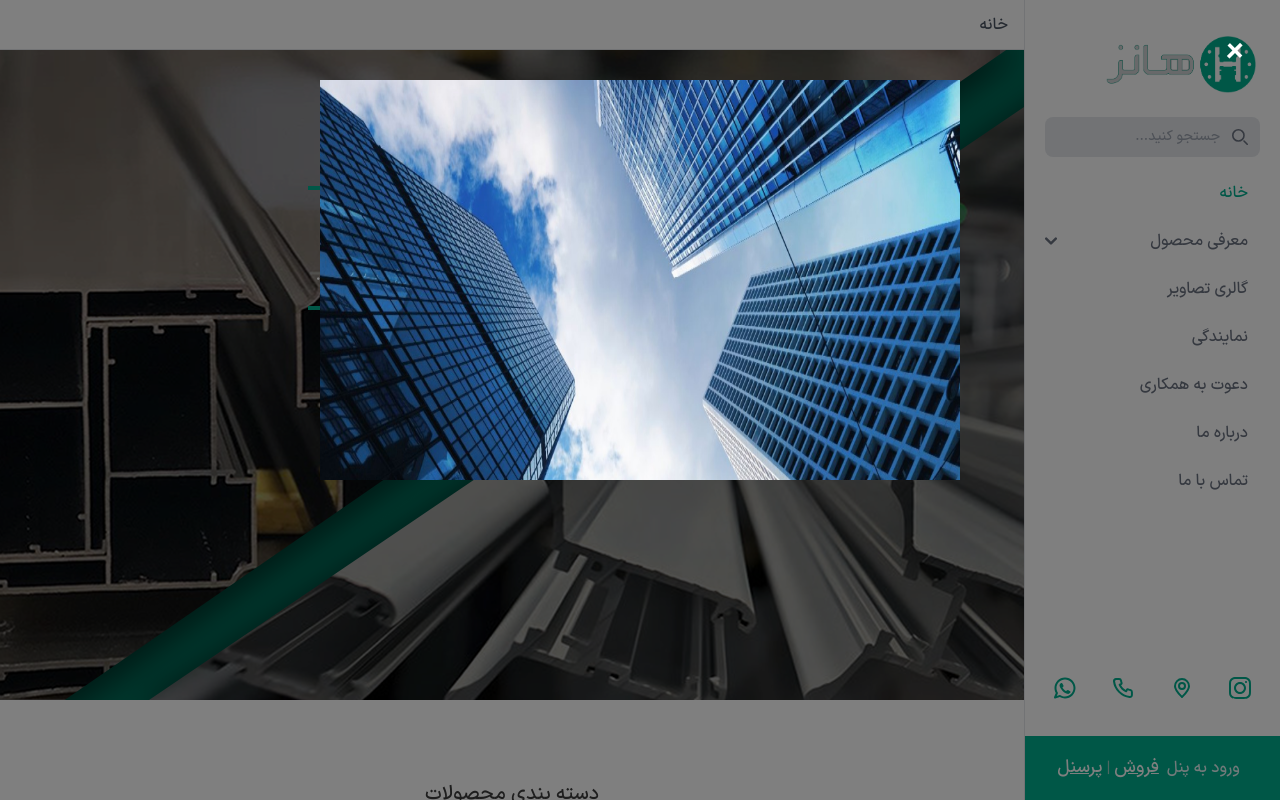
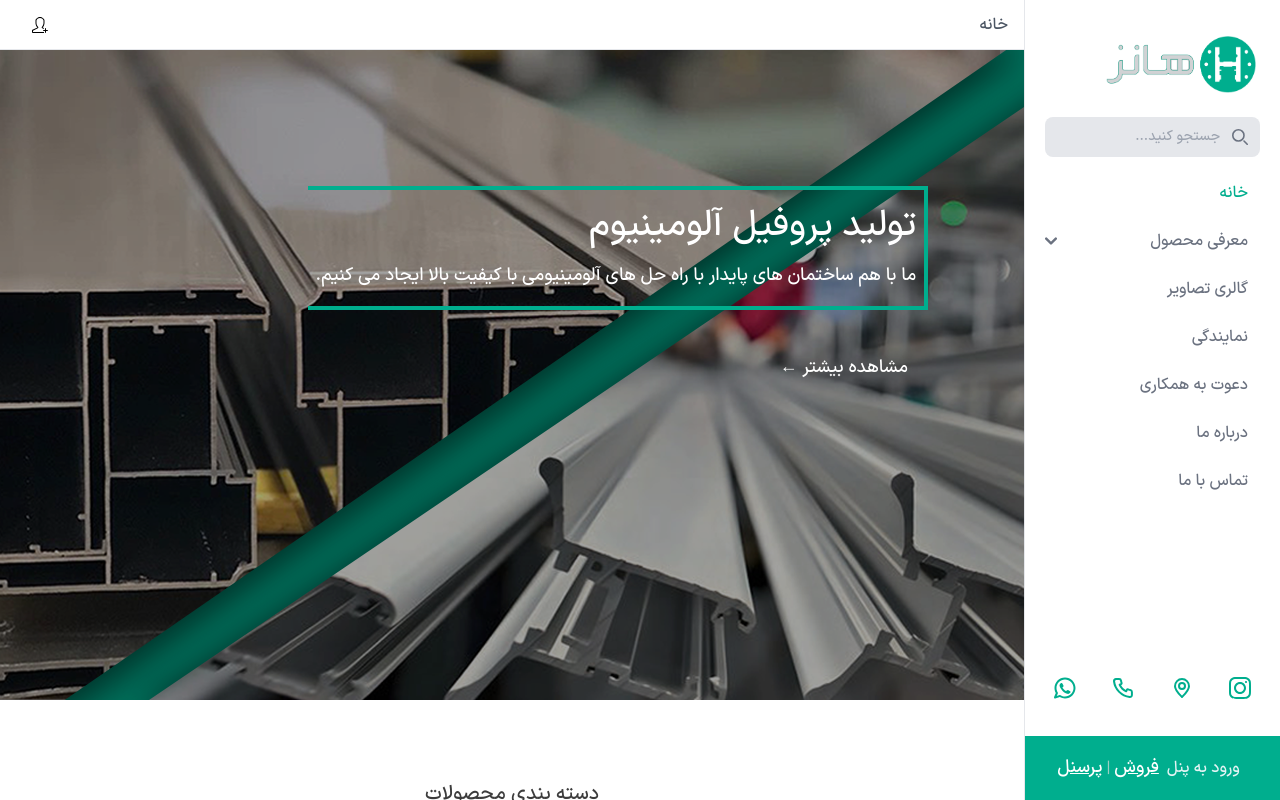
Before and after one commit to zahra-hsb/hanz-, a Next.js app: page / in a window 1280 px wide. Shown: the top 800 px of the page. Built offline with nearby package versions, Linux system fonts and the light colour scheme.

Commit message:
follow us component created and header width styled

```diff
--- a/package.json
+++ b/package.json
@@ -20,6 +20,7 @@
     "next": "14.0.4",
     "react": "^18",
     "react-dom": "^18",
+    "react-icons": "^5.0.1",
     "react-spinners": "^0.13.8",
     "sharp": "^0.33.1",
     "swiper": "^11.0.5"
--- /dev/null
+++ b/src/components/globalComponents/FollowUsSection/index.jsx
@@ -0,0 +1,14 @@
+import { SlUserFollow } from "react-icons/sl";
+
+
+const FollowUsSection = () => {
+    return (
+        <>
+            <main className="flex justify-end p-8">
+                <SlUserFollow />
+            </main>
+        </>
+    )
+}
+
+export default FollowUsSection
--- a/src/components/globalComponents/Notification/index.jsx
+++ b/src/components/globalComponents/Notification/index.jsx
@@ -6,7 +6,7 @@ const Notification = ({ handleClose }) => {
 
     return (
         <>
-            <div className="fixed w-screen h-screen bg-black opacity-50 top-0 left-0 z-[50] cursor-pointer"></div>
+            <div onClick={handleClose} className="fixed w-screen h-screen bg-black opacity-50 top-0 left-0 z-[50] cursor-pointer"></div>
             <span
                 className="w-[15px] fixed top-0 right-0 z-50 p-5 sm:p-10 lg:p-10 text-4xl text-white cursor-pointer hover:text-red"
                 onClick={handleClose}>
--- a/src/components/layout/Header/index.jsx
+++ b/src/components/layout/Header/index.jsx
@@ -1,6 +1,7 @@
 import { useEffect, useState } from "react";
 import { toggleOverflow } from "@/components/utils";
 import Link from "next/link";
+import FollowUsSection from "@/components/globalComponents/FollowUsSection";
 
 const Header = ({ setSidebarShow, router }) => {
     const [pageName, setPageName] = useState('');
@@ -67,7 +68,7 @@ const Header = ({ setSidebarShow, router }) => {
         <>
             <header className={`
             ${router.pathname === '/products' || router.pathname === '/products/building' || router.pathname === '/products/industrial' || router.pathname === '/products/services' || router.pathname === '/products/accessory' ? 'h-[80px] sm:h-[50px]' : 'h-[50px]'}
-            h-[50px] fixed bg-white z-50 flex justify-start items-center w-full border-b`}>
+            h-[50px] fixed bg-white z-50 flex justify-between items-center border-b`} id="header">
                 <div className="flex flex-col sm:flex-row">
                     <div className="flex justify-start items-center">
                         <div
@@ -190,6 +191,7 @@ const Header = ({ setSidebarShow, router }) => {
                         )}
                     </div>
                 </div>
+                <FollowUsSection />
             </header >
         </>
     )
--- a/src/pages/index.js
+++ b/src/pages/index.js
@@ -45,7 +45,7 @@ export default function Home() {
       {/* <Company /> */}
       {/* <FaQ /> */}
       {/* <Slider /> */}
-      {isOpenNotif && <Notification handleClose={handleClose} />}
+      {/* {isOpenNotif && <Notification handleClose={handleClose} />} */}
     </main>
   );
 }
--- a/src/styles/globals.css
+++ b/src/styles/globals.css
@@ -115,6 +115,9 @@ div.swiper-button-next::after {
   text-align: center;
 }
 
+#header{
+  width: calc(100% - 16rem);
+}
 
 /* #WhyHanzHome-carousel .swiper-wrapper {
   display: flex!important;
```
Also changed, not shown: 1 other file (tests, documents, lock files or other folders).
